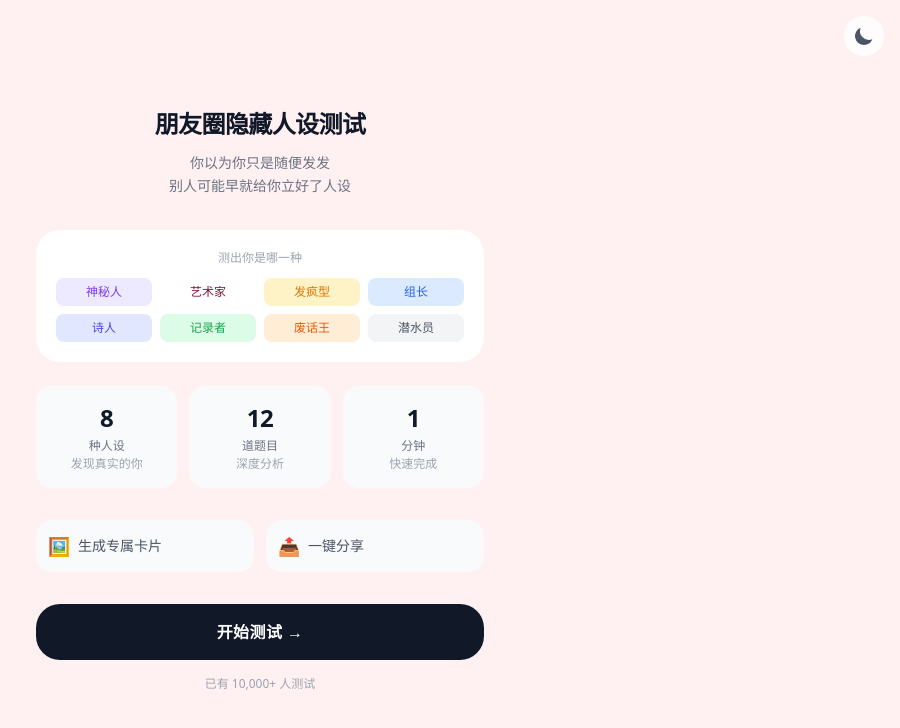
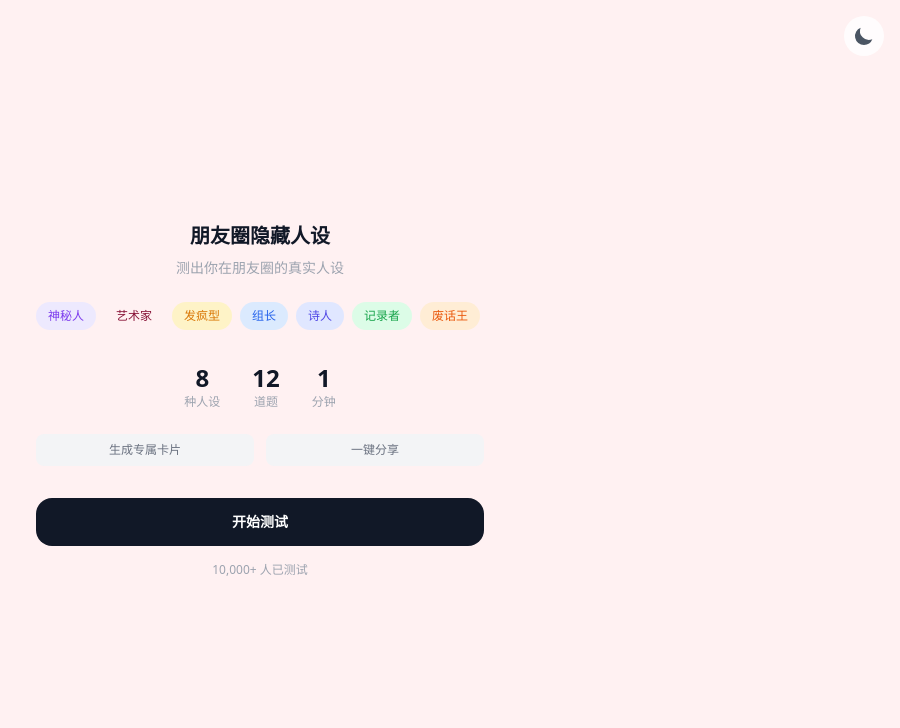
Before and after one commit to mybookstores/quiz-site, a Next.js app: page /quiz-site/ in a window 1280 px wide. Shown: the top 728 px of the page, without its empty margins (380-1280 px from the left). Built offline with nearby package versions, Linux system fonts and the light colour scheme.

Commit message:
feat: 简化首页设计为简约清新风格
- 标题区简洁有力
- 8种人设横向滚动展示
- 大号数字数据统计
- 2个功能亮点标签
- 黑色开始按钮

```diff
--- a/src/app/page.tsx
+++ b/src/app/page.tsx
@@ -202,118 +202,85 @@ export default function Home() {
       {page === "home" && (
         <div className="animate-fade-in max-w-md w-full">
           {/* 标题区 */}
-          <div className="text-center mb-8">
+          <div className="text-center mb-6">
             <h1 className={clsx(
-              "text-2xl font-bold tracking-tight mb-3",
+              "text-xl font-bold mb-2",
               isDarkMode ? "text-white" : "text-gray-900"
             )}>
-              朋友圈隐藏人设测试
+              朋友圈隐藏人设
             </h1>
             <p className={clsx(
-              "text-sm leading-relaxed",
-              isDarkMode ? "text-gray-400" : "text-gray-500"
+              "text-sm",
+              isDarkMode ? "text-gray-500" : "text-gray-400"
             )}>
-              你以为你只是随便发发<br />别人可能早就给你立好了人设
+              测出你在朋友圈的真实人设
             </p>
           </div>
 
-          {/* 人设预览卡片 */}
-          <div className={clsx(
-            "rounded-2xl p-5 mb-6",
-            isDarkMode ? "bg-gray-800/60" : "bg-white"
-          )}>
-            <p className={clsx(
-              "text-xs font-medium mb-3 text-center",
-              isDarkMode ? "text-gray-500" : "text-gray-400"
-            )}>
-              测出你是哪一种
-            </p>
-            <div className="grid grid-cols-4 gap-2">
+          {/* 人设滚动展示 */}
+          <div className="mb-6 overflow-hidden">
+            <div className="flex gap-2 overflow-x-auto pb-2 hide-scrollbar">
               {[
-                { label: "神秘人", color: "bg-violet-100 text-violet-600", darkColor: "bg-violet-900/30 text-violet-300" },
-                { label: "艺术家", color: "bg-pink-100 text-pink-600", darkColor: "bg-pink-900/30 text-pink-300" },
-                { label: "发疯型", color: "bg-amber-100 text-amber-600", darkColor: "bg-amber-900/30 text-amber-300" },
-                { label: "组长", color: "bg-blue-100 text-blue-600", darkColor: "bg-blue-900/30 text-blue-300" },
-                { label: "诗人", color: "bg-indigo-100 text-indigo-600", darkColor: "bg-indigo-900/30 text-indigo-300" },
-                { label: "记录者", color: "bg-green-100 text-green-600", darkColor: "bg-green-900/30 text-green-300" },
-                { label: "废话王", color: "bg-orange-100 text-orange-600", darkColor: "bg-orange-900/30 text-orange-300" },
-                { label: "潜水员", color: "bg-gray-100 text-gray-600", darkColor: "bg-gray-700/30 text-gray-400" },
+                { label: "神秘人", bg: "bg-violet-100", text: "text-violet-600", darkBg: "bg-violet-900/30", darkText: "text-violet-300" },
+                { label: "艺术家", bg: "bg-pink-100", text: "text-pink-600", darkBg: "bg-pink-900/30", darkText: "text-pink-300" },
+                { label: "发疯型", bg: "bg-amber-100", text: "text-amber-600", darkBg: "bg-amber-900/30", darkText: "text-amber-300" },
+                { label: "组长", bg: "bg-blue-100", text: "text-blue-600", darkBg: "bg-blue-900/30", darkText: "text-blue-300" },
+                { label: "诗人", bg: "bg-indigo-100", text: "text-indigo-600", darkBg: "bg-indigo-900/30", darkText: "text-indigo-300" },
+                { label: "记录者", bg: "bg-green-100", text: "text-green-600", darkBg: "bg-green-900/30", darkText: "text-green-300" },
+                { label: "废话王", bg: "bg-orange-100", text: "text-orange-600", darkBg: "bg-orange-900/30", darkText: "text-orange-300" },
+                { label: "潜水员", bg: "bg-gray-100", text: "text-gray-600", darkBg: "bg-gray-700/30", darkText: "text-gray-400" },
               ].map((item, i) => (
-                <div
+                <span
                   key={i}
                   className={clsx(
-                    "px-2 py-1.5 rounded-lg text-xs font-medium text-center",
-                    isDarkMode ? item.darkColor : item.color
+                    "flex-shrink-0 px-3 py-1.5 rounded-full text-xs font-medium",
+                    isDarkMode ? `${item.darkBg} ${item.darkText}` : `${item.bg} ${item.text}`
                   )}
                 >
                   {item.label}
-                </div>
+                </span>
               ))}
             </div>
           </div>
 
-          {/* 数据统计 */}
-          <div className={clsx(
-            "grid grid-cols-3 gap-3 mb-8",
-            isDarkMode ? "text-white" : ""
-          )}>
+          {/* 数据区 */}
+          <div className="flex justify-center gap-8 mb-6">
             {[
-              { num: "8", label: "种人设", desc: "发现真实的你" },
-              { num: "12", label: "道题目", desc: "深度分析" },
-              { num: "1", label: "分钟", desc: "快速完成" },
+              { num: "8", label: "种人设" },
+              { num: "12", label: "道题" },
+              { num: "1", label: "分钟" },
             ].map((stat, i) => (
-              <div
-                key={i}
-                className={clsx(
-                  "text-center p-4 rounded-xl",
-                  isDarkMode ? "bg-gray-800/40" : "bg-gray-50"
-                )}
-              >
+              <div key={i} className="text-center">
                 <div className={clsx(
-                  "text-2xl font-black tracking-tight mb-1",
+                  "text-2xl font-bold",
                   isDarkMode ? "text-white" : "text-gray-900"
                 )}>
                   {stat.num}
                 </div>
                 <div className={clsx(
-                  "text-xs font-medium",
-                  isDarkMode ? "text-gray-400" : "text-gray-500"
+                  "text-xs",
+                  isDarkMode ? "text-gray-500" : "text-gray-400"
                 )}>
                   {stat.label}
-                </div>
-                <div className={clsx(
-                  "text-xs mt-0.5",
-                  isDarkMode ? "text-gray-600" : "text-gray-400"
-                )}>
-                  {stat.desc}
                 </div>
               </div>
             ))}
           </div>
 
           {/* 功能亮点 */}
-          <div className={clsx(
-            "grid grid-cols-2 gap-3 mb-8",
-            isDarkMode ? "" : ""
-          )}>
+          <div className="flex gap-3 mb-8">
             {[
-              { icon: "🖼️", label: "生成专属卡片" },
-              { icon: "📤", label: "一键分享" },
+              { label: "生成专属卡片" },
+              { label: "一键分享" },
             ].map((item, i) => (
               <div
                 key={i}
                 className={clsx(
-                  "flex items-center gap-2 p-3 rounded-xl",
-                  isDarkMode ? "bg-gray-800/40" : "bg-gray-50"
+                  "flex-1 text-center py-2 rounded-lg text-xs font-medium",
+                  isDarkMode ? "bg-gray-800/60 text-gray-400" : "bg-gray-100 text-gray-500"
                 )}
               >
-                <span className="text-lg">{item.icon}</span>
-                <span className={clsx(
-                  "text-sm font-medium",
-                  isDarkMode ? "text-gray-300" : "text-gray-600"
-                )}>
-                  {item.label}
-                </span>
+                {item.label}
               </div>
             ))}
           </div>
@@ -322,13 +289,13 @@ export default function Home() {
           <button
             onClick={handleStart}
             className={clsx(
-              "w-full py-4 rounded-2xl font-bold text-base tracking-wide transition-all duration-200",
+              "w-full py-3.5 rounded-xl font-semibold text-sm transition-all duration-200",
               isDarkMode
                 ? "bg-white text-gray-900 hover:bg-gray-100"
                 : "bg-gray-900 text-white hover:bg-gray-800"
             )}
           >
-            开始测试 →
+            开始测试
           </button>
 
           {/* 底部 */}
@@ -336,10 +303,11 @@ export default function Home() {
             "text-center mt-4 text-xs",
             isDarkMode ? "text-gray-600" : "text-gray-400"
           )}>
-            已有 10,000+ 人测试
+            10,000+ 人已测试
           </p>
         </div>
       )}
+
 
       {/* 答题页 */}
       {page === "quiz" && (
```
